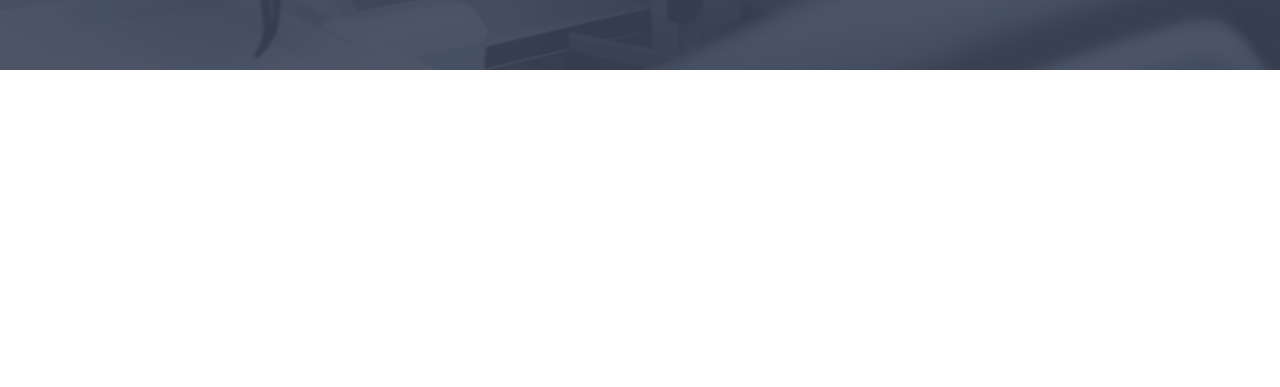
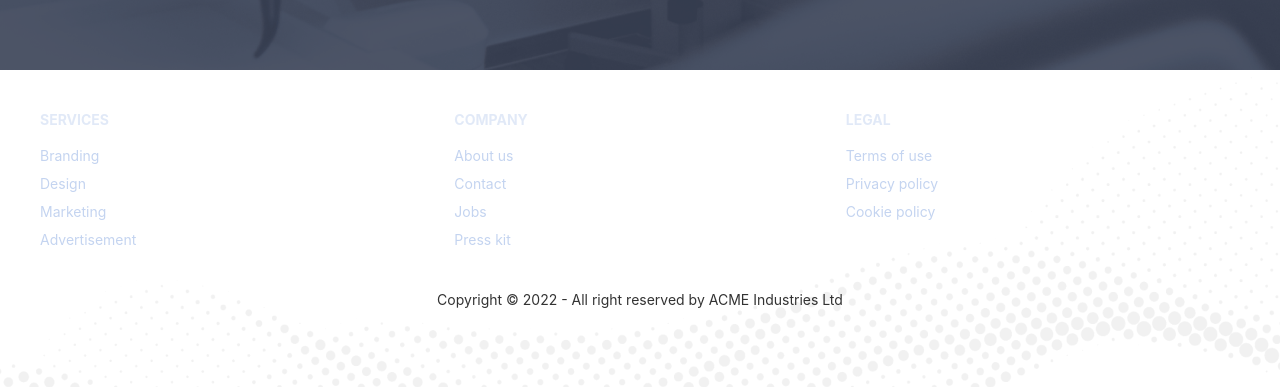
Before and after one commit to rezaun/doctors-portal-client, a React (Create React App) app: page / in a window 1280 px wide. Shown: the part 4034-4421 px from the top of the page. Before the commit the page ends 4104 px from the top, so only its background shows below. Built offline with nearby package versions, Linux system fonts and the light colour scheme.

Commit message:
Footer has been done

```diff
--- /dev/null
+++ b/src/Pages/Home/Footer.js
@@ -0,0 +1,42 @@
+import React from 'react';
+import footer from '../../assets/images/footer.png'
+
+const Footer = () => {
+    return (
+        <footer style={{
+            background: `url(${footer})`,
+            backgroundSize: 'cover',
+
+        }} class="p-10 bg-neutral text-neutral-content">
+            <div className='footer'>
+                <div>
+                    <span class="footer-title">Services</span>
+                    <a class="link link-hover">Branding</a>
+                    <a class="link link-hover">Design</a>
+                    <a class="link link-hover">Marketing</a>
+                    <a class="link link-hover">Advertisement</a>
+                </div>
+                <div>
+                    <span class="footer-title">Company</span>
+                    <a class="link link-hover">About us</a>
+                    <a class="link link-hover">Contact</a>
+                    <a class="link link-hover">Jobs</a>
+                    <a class="link link-hover">Press kit</a>
+                </div>
+                <div>
+                    <span class="footer-title">Legal</span>
+                    <a class="link link-hover">Terms of use</a>
+                    <a class="link link-hover">Privacy policy</a>
+                    <a class="link link-hover">Cookie policy</a>
+                </div>
+            </div>
+            <footer class="footer footer-center p-4 text-base-content py-10">
+                <div>
+                    <p>Copyright © 2022 - All right reserved by ACME Industries Ltd</p>
+                </div>
+            </footer>
+        </footer>
+    );
+};
+
+export default Footer;
--- a/src/Pages/Home/Home.js
+++ b/src/Pages/Home/Home.js
@@ -2,6 +2,7 @@
 import Banner from './Banner';
 import Contact from './Contact';
 import DentalCare from './DentalCare';
+import Footer from './Footer';
 import Info from './Info';
 import MakeAppointment from './MakeAppointment';
 import Services from './Services';
@@ -17,6 +18,7 @@
             <MakeAppointment/>
             <Testimonials/>
             <Contact/>
+            <Footer/>
         </div>
     );
 };
```
